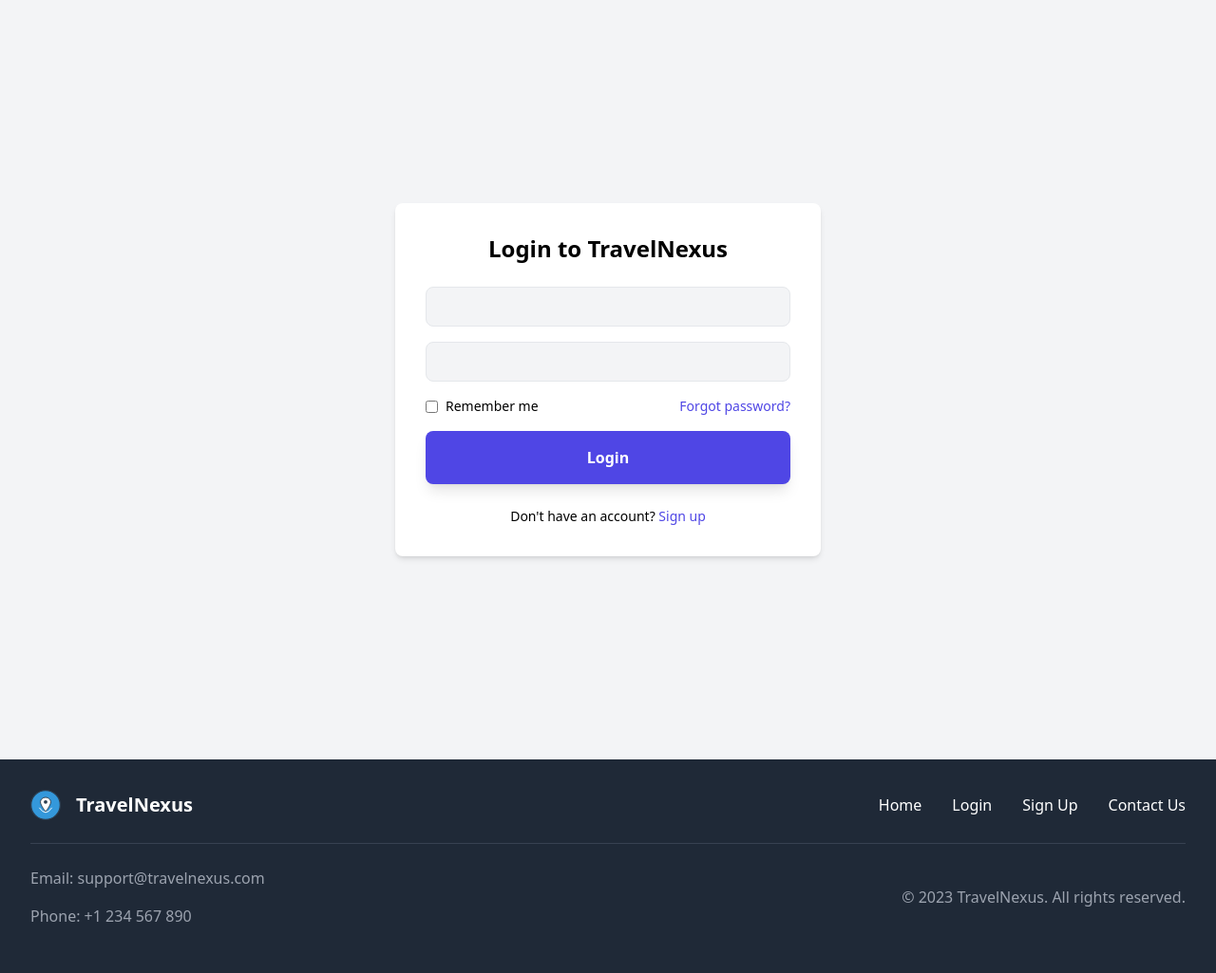
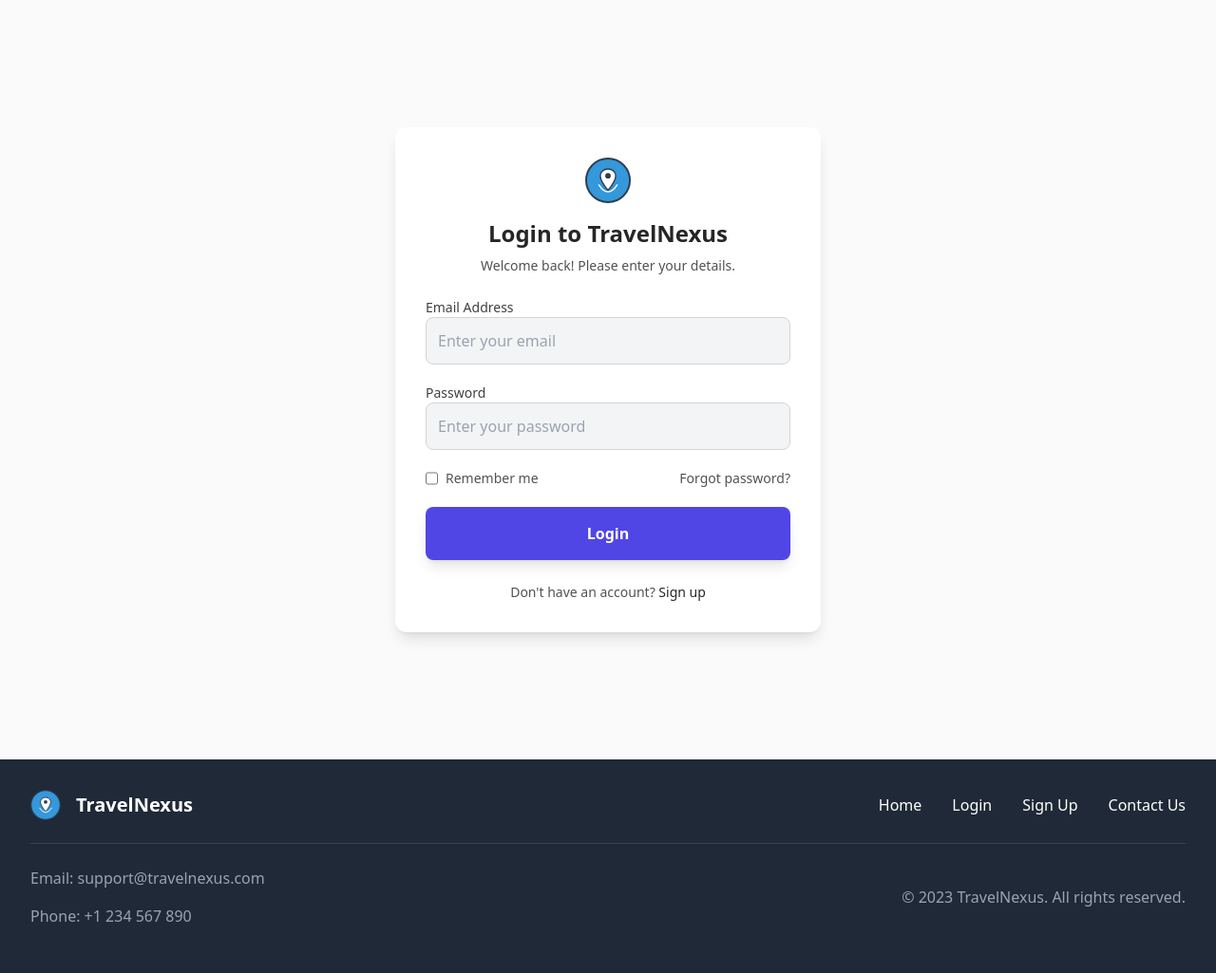
Before and after one commit to syInfusion/TravelNexus-beta, a Django app: page /accounts/login/ in a window 1280 px wide. Shown: the part 80-1105 px from the top of the page at 95% size. Run offline with Django 5.2, Linux system fonts and the light colour scheme; some libraries are stand-ins or nearby versions.

Commit message:
enhance login page design with improved layout, error handling, and accessibility features

```diff
--- a/travel_planner/templates/account/login.html
+++ b/travel_planner/templates/account/login.html
@@ -2,44 +2,77 @@
 {% load static %}
 
 {% block content %}
-<div class="flex items-center justify-center min-h-screen bg-gray-100">
-    <div class="w-full max-w-md p-8 space-y-6 bg-white shadow-md rounded-lg">
-        <h2 class="text-2xl font-bold text-center">Login to TravelNexus</h2>
+<div class="flex items-center justify-center min-h-screen bg-neutral-50">
+    <div class="w-full max-w-md p-6 sm:p-8 space-y-6 bg-white shadow-lg rounded-xl mx-4">
+        <!-- Logo and Heading -->
+        <div class="text-center">
+            <img class="h-12 mx-auto" src="{% static 'images/logo.svg' %}" alt="TravelNexus Logo"/>
+            <h2 class="mt-4 text-2xl font-bold text-neutral-800">Login to TravelNexus</h2>
+            <p class="mt-2 text-sm text-neutral-600">Welcome back! Please enter your details.</p>
+        </div>
 
+        <!-- Error Messages -->
         {% if form.non_field_errors %}
-        <div class="p-3 text-red-500 bg-red-100 rounded">
+        <div class="p-3 text-sm text-neutral-600 bg-neutral-100 rounded-lg">
             {{ form.non_field_errors }}
         </div>
         {% endif %}
 
-        <form method="post" action="{% url 'account_login' %}" class="space-y-4">
+        <!-- Login Form -->
+        <form method="post" action="{% url 'account_login' %}" class="space-y-5">
             {% csrf_token %}
 
+            <!-- Email Field -->
             <div>
-                <label for="id_login" class="text-sm font-medium">Email</label>
-                <input type="email" name="login" id="id_login" required class="w-full px-4 py-2 border rounded-lg focus:ring focus:ring-indigo-300">
+                <label for="id_login" class="block text-sm font-medium text-neutral-700">Email Address</label>
+                <input
+                    type="email"
+                    name="login"
+                    id="id_login"
+                    placeholder="Enter your email"
+                    required
+                    class="w-full p-3 border border-neutral-300 rounded-lg hover:border-neutral-500 focus:ring-2 focus:ring-neutral-500 focus:border-neutral-500 transition-all"
+                />
             </div>
 
+            <!-- Password Field -->
             <div>
-                <label for="id_password" class="text-sm font-medium">Password</label>
-                <input type="password" name="password" id="id_password" required class="w-full px-4 py-2 border rounded-lg focus:ring focus:ring-indigo-300">
+                <label for="id_password" class="block text-sm font-medium text-neutral-700">Password</label>
+                <input
+                    type="password"
+                    name="password"
+                    id="id_password"
+                    placeholder="Enter your password"
+                    required
+                    class="w-full p-3 border border-neutral-300 rounded-lg hover:border-neutral-500 focus:ring-2 focus:ring-neutral-500 focus:border-neutral-500 transition-all"
+                />
             </div>
 
+            <!-- Remember Me and Forgot Password -->
             <div class="flex items-center justify-between">
                 <label class="flex items-center space-x-2">
-                    <input type="checkbox" name="remember" class="rounded">
-                    <span class="text-sm">Remember me</span>
+                    <input
+                        type="checkbox"
+                        name="remember"
+                        class="w-4 h-4 border-neutral-300 rounded focus:ring-neutral-500"
+                    />
+                    <span class="text-sm text-neutral-600">Remember me</span>
                 </label>
-                <a href="{% url 'account_reset_password' %}" class="text-indigo-600 hover:underline text-sm">Forgot password?</a>
+                <a href="{% url 'account_reset_password' %}" class="text-sm text-neutral-600 hover:text-neutral-800 hover:underline transition-colors">Forgot password?</a>
             </div>
 
-            <button type="submit" class="w-full py-2 text-white bg-indigo-600 rounded-lg hover:bg-indigo-700">
+            <!-- Login Button -->
+            <button
+                type="submit"
+                class="w-full bg-neutral-800 text-white py-3 rounded-lg hover:bg-neutral-900 focus:ring-2 focus:ring-neutral-500 focus:ring-offset-2 transition-all"
+            >
                 Login
             </button>
         </form>
 
-        <p class="text-sm text-center">Don't have an account?
-            <a href="{% url 'account_signup' %}" class="text-indigo-600 hover:underline">Sign up</a>
+        <!-- Sign Up Link -->
+        <p class="text-sm text-center text-neutral-600">Don't have an account?
+            <a href="{% url 'account_signup' %}" class="font-medium text-neutral-800 hover:text-neutral-900 hover:underline transition-colors">Sign up</a>
         </p>
     </div>
 </div>
```
